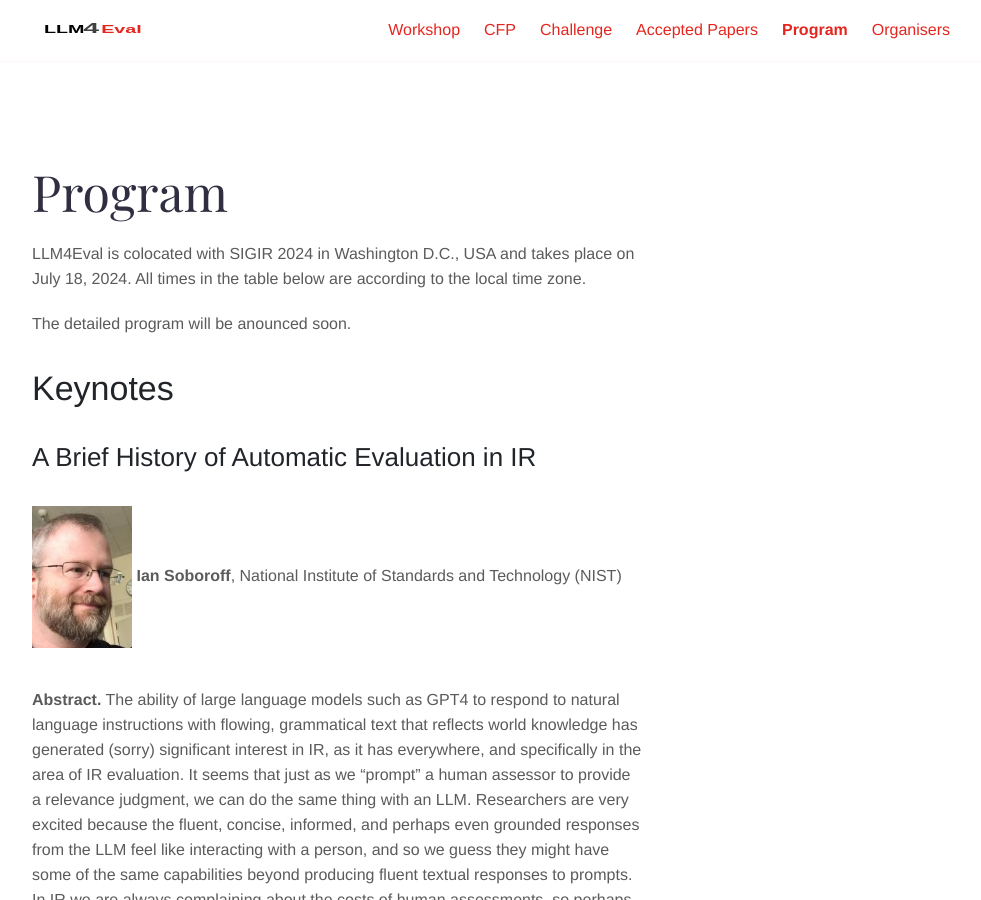
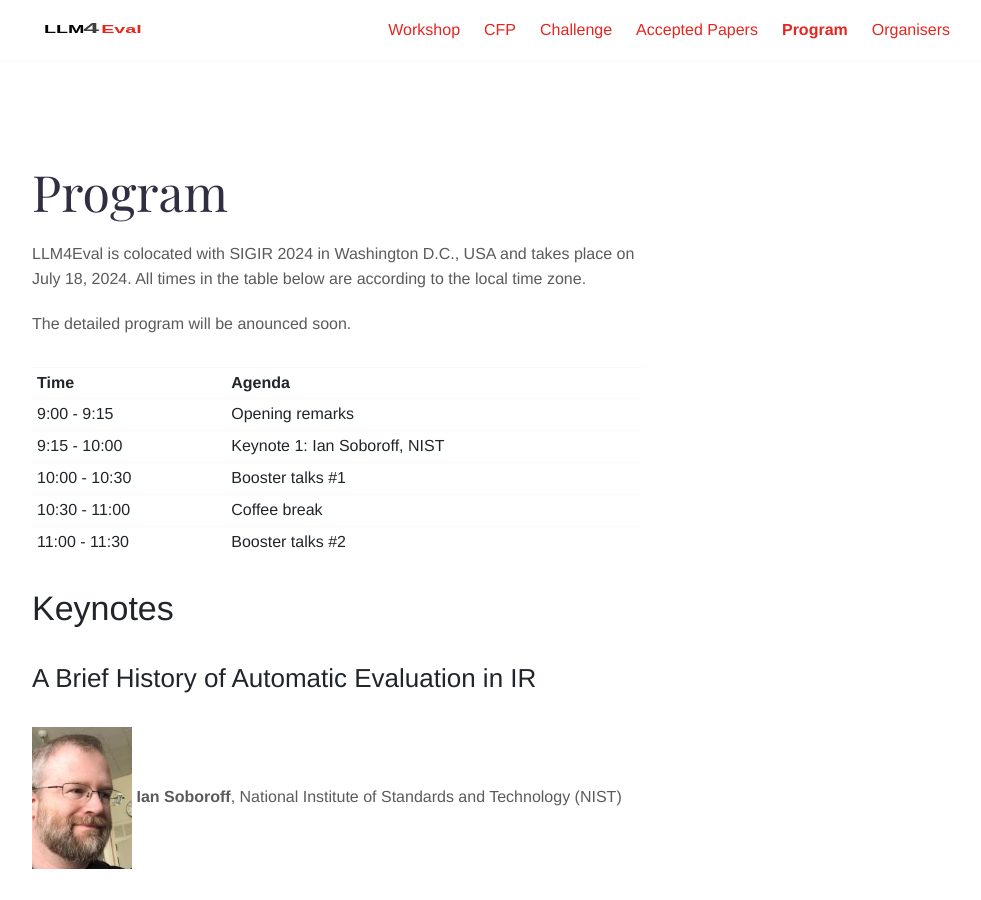
Before and after one commit to LLM4Eval/llm4eval, a Jekyll site: the page built from program.md, in a window 1280 px wide and 900 px high. Shown: the whole window, without its empty margins (143-1124 px from the left). Built offline with Jekyll 4.4.1, drawn with Linux system fonts in a browser that asks for light colours.

Commit message:
Update program.md

```diff
--- a/program.md
+++ b/program.md
@@ -8,6 +8,14 @@ bodyClass: page-about
 LLM4Eval is colocated with SIGIR 2024 in Washington D.C., USA and takes place on July 18, 2024. All times in the table below are according to the local time zone.
 
 The detailed program will be anounced soon.
+
+| Time      | Agenda   |
+| --------- | --------------- |
+| 9:00 - 9:15   | Opening remarks |
+| 9:15 - 10:00 | Keynote 1: Ian Soboroff, NIST |
+| 10:00 - 10:30  | Booster talks #1 |
+| 10:30 - 11:00  | Coffee break |
+| 11:00 - 11:30  | Booster talks #2 |
 
 # Keynotes
 
```
